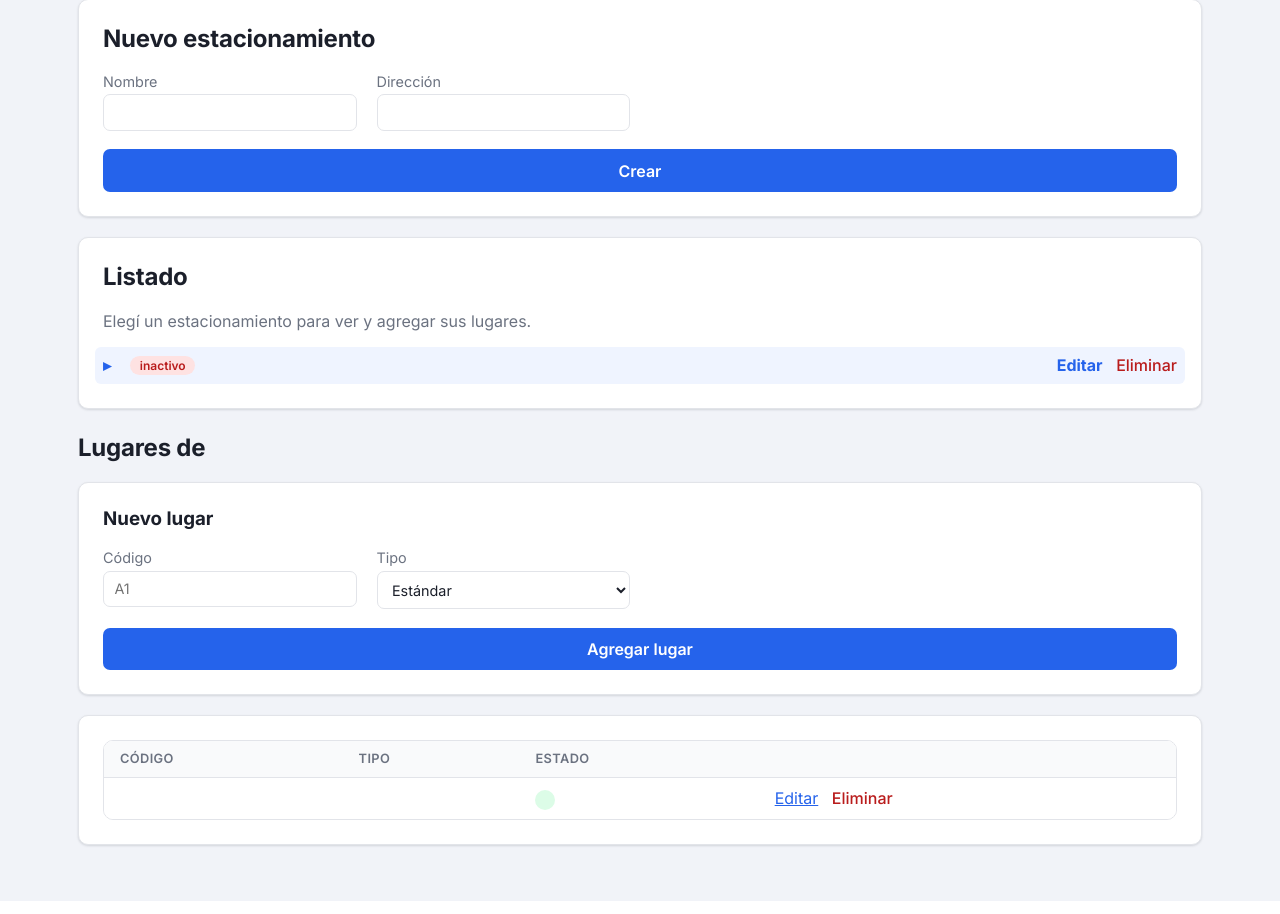
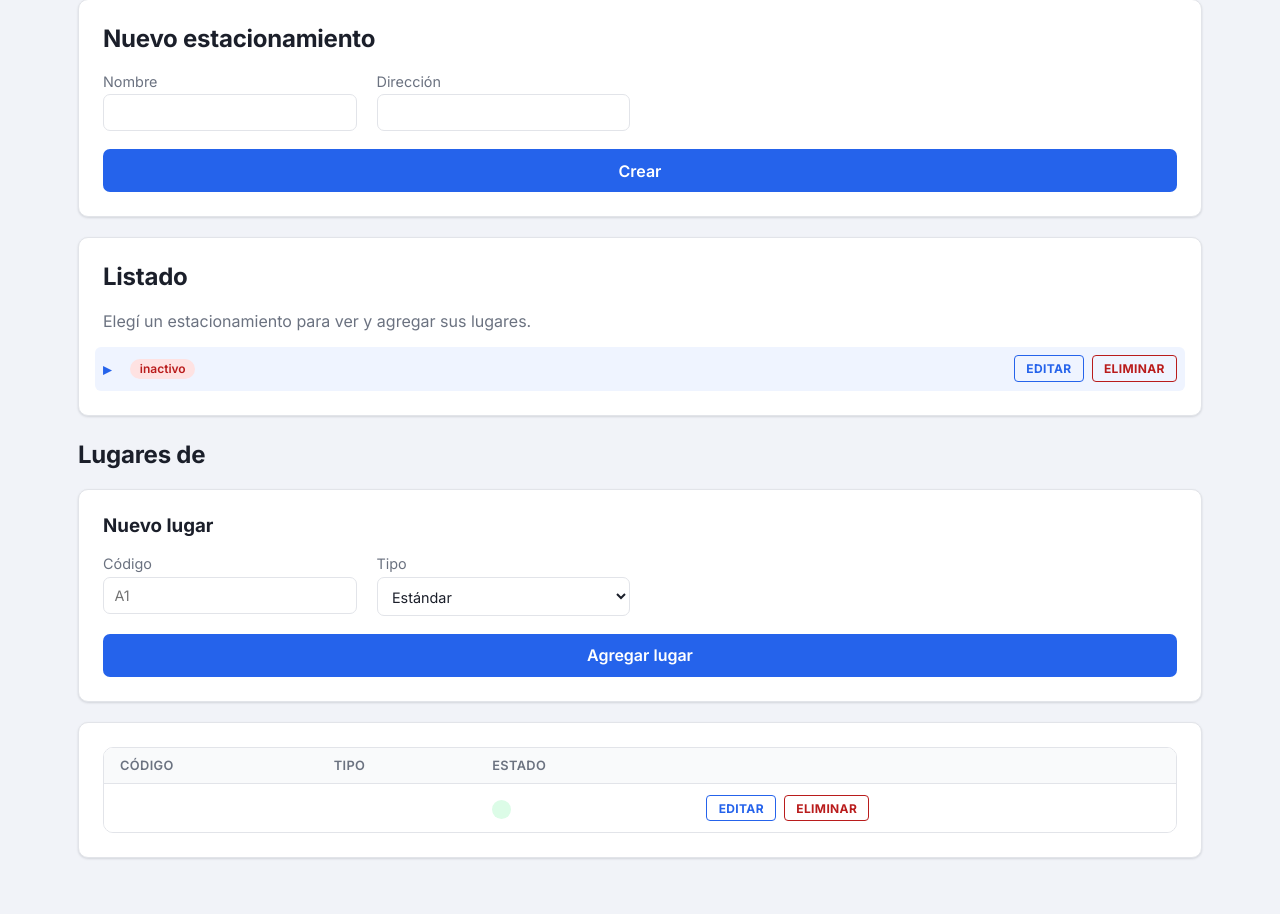
Before and after one commit to ruizmarselo94-wq/parkya, a PHP site: template src/views/lots/index.php in a window 1280 px wide. Shown: the part 285-1199 px from the top of the page. Run offline with PHP 8.4, Linux system fonts and the light colour scheme; the template is opened without the code that fills it: most values are stand-ins (such as "Sample title", 1, 10 or a date in 2020); data that the repository does not hold is empty.

Commit message:
Convierte Editar/Eliminar en botones con borde, no texto plano
Quedaban como links de color simple, débiles frente al resto de la UI
(pestañas sólidas, botón Salir con borde). Ahora .btn-edit/.btn-delete
son chips con borde, mayúsculas y relleno sólido al hacer hover, mismo
lenguaje visual que el botón Salir. Aplicado en Usuarios, Estacionamientos,
Lugares y Tarifas.

```diff
--- a/src/assets/css/style.css
+++ b/src/assets/css/style.css
@@ -447,23 +447,32 @@ button:hover { background: var(--primary-dark); }
 .badge-success { background: var(--success-bg); color: var(--success); }
 .badge-muted { background: #f3f4f6; color: var(--muted); }
 
-.row-actions { display: flex; align-items: center; gap: 0.85rem; }
+.row-actions { display: flex; align-items: center; gap: 0.5rem; }
 .row-actions form { margin: 0; }
 
-.link-danger {
+.btn-action {
+    display: inline-flex;
+    align-items: center;
     width: auto;
-    background: none;
-    border: none;
-    padding: 0;
-    color: var(--error);
-    font-weight: 500;
-    font-size: inherit;
+    background: transparent;
+    padding: 0.3rem 0.7rem;
+    font-size: 0.75rem;
     font-family: inherit;
+    font-weight: 700;
+    text-transform: uppercase;
+    letter-spacing: 0.03em;
+    border-radius: 4px;
+    border: 1.5px solid transparent;
     text-decoration: none;
     cursor: pointer;
+    transition: background 0.15s, color 0.15s, border-color 0.15s;
 }
 
-.link-danger:hover { text-decoration: underline; background: none; }
+.btn-edit { color: var(--primary); border-color: var(--primary); }
+.btn-edit:hover { background: var(--primary); color: #fff; }
+
+.btn-delete { color: var(--error); border-color: var(--error); }
+.btn-delete:hover { background: var(--error); color: #fff; }
 
 .total { font-size: 1.15rem; }
 
--- a/src/views/lots/index.php
+++ b/src/views/lots/index.php
@@ -31,11 +31,11 @@
                     <span class="muted"><?= e($lot['address']) ?></span>
                     <?= $lot['is_active'] ? '' : '<span class="badge">inactivo</span>' ?>
                     <div class="row-actions">
-                        <a href="lots.php?edit_lot=<?= (int) $lot['id'] ?>">Editar</a>
+                        <a class="btn-action btn-edit" href="lots.php?edit_lot=<?= (int) $lot['id'] ?>">Editar</a>
                         <form method="post" onsubmit="return confirm('¿Eliminar este estacionamiento? Se borran también sus lugares y tarifas.');">
                             <input type="hidden" name="action" value="delete_lot">
                             <input type="hidden" name="id" value="<?= (int) $lot['id'] ?>">
-                            <button type="submit" class="link-danger">Eliminar</button>
+                            <button type="submit" class="btn-action btn-delete">Eliminar</button>
                         </form>
                     </div>
                 </li>
@@ -121,12 +121,12 @@ $spaceStatuses = ['available' => 'Disponible', 'reserved' => 'Reservado', 'out_o
                             </td>
                             <td>
                                 <div class="row-actions">
-                                    <a href="lots.php?lot_id=<?= $selectedLotId ?>&edit_space=<?= (int) $space['id'] ?>">Editar</a>
+                                    <a class="btn-action btn-edit" href="lots.php?lot_id=<?= $selectedLotId ?>&edit_space=<?= (int) $space['id'] ?>">Editar</a>
                                     <form method="post" onsubmit="return confirm('¿Eliminar este lugar?');">
                                         <input type="hidden" name="action" value="delete_space">
                                         <input type="hidden" name="lot_id" value="<?= $selectedLotId ?>">
                                         <input type="hidden" name="id" value="<?= (int) $space['id'] ?>">
-                                        <button type="submit" class="link-danger">Eliminar</button>
+                                        <button type="submit" class="btn-action btn-delete">Eliminar</button>
                                     </form>
                                 </div>
                             </td>
--- a/src/views/rates/index.php
+++ b/src/views/rates/index.php
@@ -61,12 +61,12 @@
                         <td><?= e($rate['valid_to'] ?? 'indefinido') ?></td>
                         <td>
                             <div class="row-actions">
-                                <a href="rates.php?lot_id=<?= $selectedLotId ?>&edit_rate=<?= (int) $rate['id'] ?>">Editar</a>
+                                <a class="btn-action btn-edit" href="rates.php?lot_id=<?= $selectedLotId ?>&edit_rate=<?= (int) $rate['id'] ?>">Editar</a>
                                 <form method="post" onsubmit="return confirm('¿Eliminar esta tarifa?');">
                                     <input type="hidden" name="action" value="delete">
                                     <input type="hidden" name="lot_id" value="<?= $selectedLotId ?>">
                                     <input type="hidden" name="id" value="<?= (int) $rate['id'] ?>">
-                                    <button type="submit" class="link-danger">Eliminar</button>
+                                    <button type="submit" class="btn-action btn-delete">Eliminar</button>
                                 </form>
                             </div>
                         </td>
--- a/src/views/users/index.php
+++ b/src/views/users/index.php
@@ -58,11 +58,11 @@
                         </td>
                         <td>
                             <div class="row-actions">
-                                <a href="users.php?edit_id=<?= (int) $u['id'] ?>">Editar</a>
+                                <a class="btn-action btn-edit" href="users.php?edit_id=<?= (int) $u['id'] ?>">Editar</a>
                                 <form method="post" onsubmit="return confirm('¿Eliminar este usuario?');">
                                     <input type="hidden" name="action" value="delete">
                                     <input type="hidden" name="id" value="<?= (int) $u['id'] ?>">
-                                    <button type="submit" class="link-danger">Eliminar</button>
+                                    <button type="submit" class="btn-action btn-delete">Eliminar</button>
                                 </form>
                             </div>
                         </td>
```
